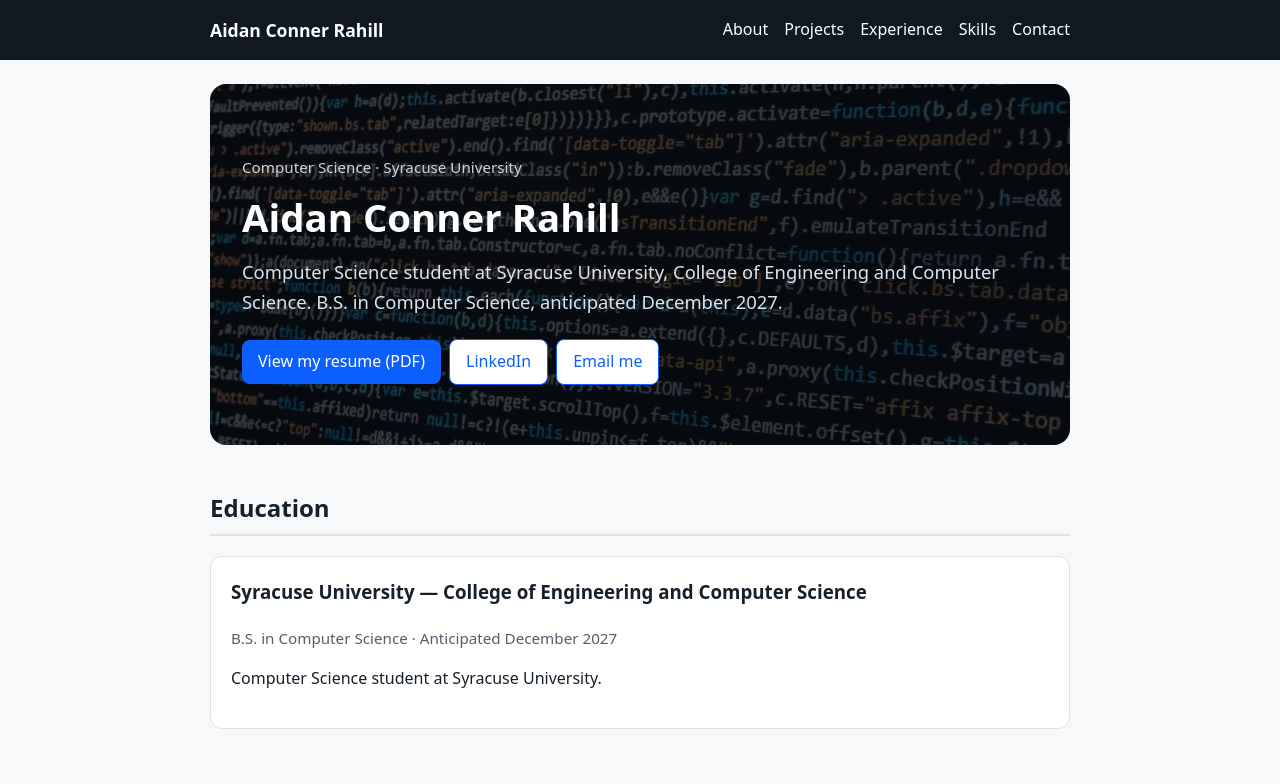
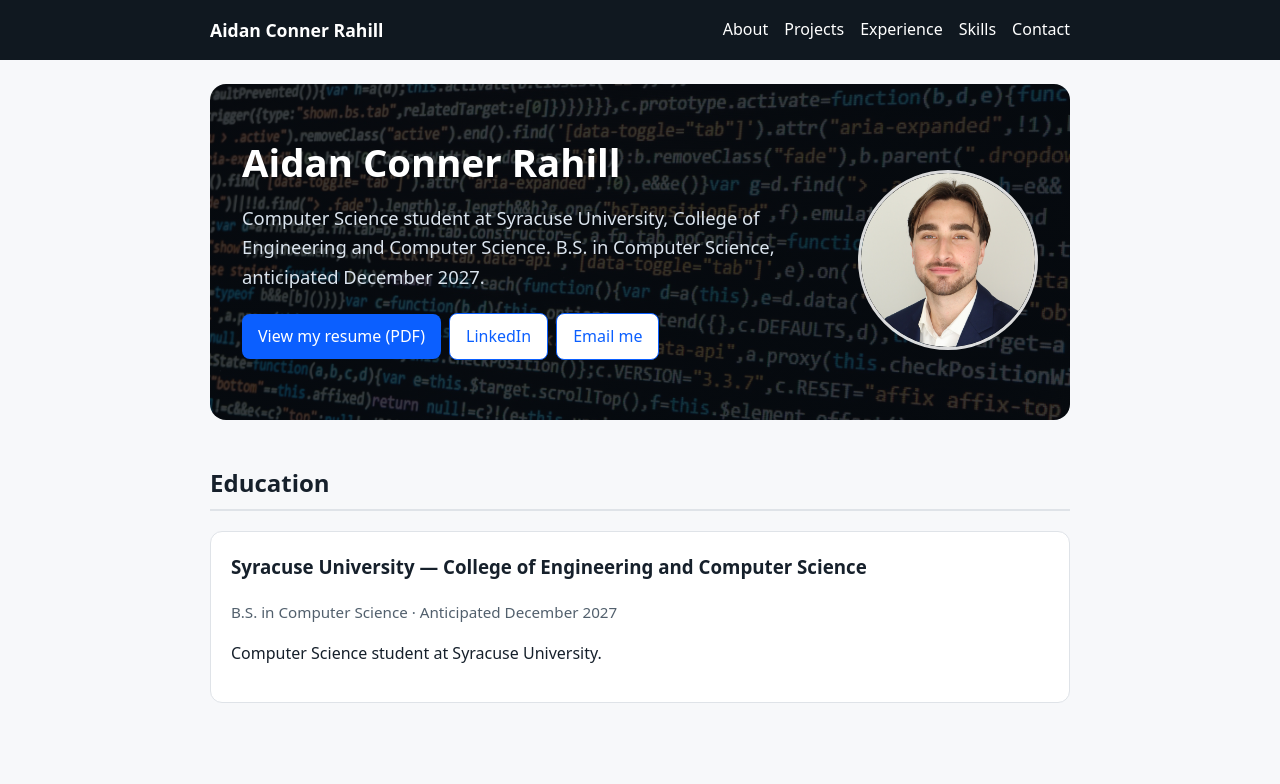
Before and after one commit to aidanrahill/aidanrahill.github.io, a plain HTML site: page index.html in a window 1280 px wide. Shown: the top 784 px of the page. Drawn offline with Linux system fonts and the light colour scheme.

Commit message:
Add headshot to hero, remove Syracuse meta line

```diff
--- a/index.html
+++ b/index.html
@@ -16,10 +16,12 @@ nav{display:flex;flex-wrap:wrap;gap:1rem;align-items:center;justify-content:spac
 nav strong{font-size:1.1rem}
 nav a{color:#fff;text-decoration:none;margin-left:1rem}
 nav a:hover{text-decoration:underline}
-.hero{padding:3.5rem 2rem 2.5rem;margin-top:1.5rem;border-radius:1rem;color:#fff;background:#101820;background-image:linear-gradient(rgba(7,12,18,.80),rgba(7,12,18,.80)),url("heading-bg.jpg");background-size:cover;background-position:center;background-repeat:no-repeat}
-.hero h1{font-size:2.4rem;line-height:1.15;margin:.2rem 0}
+.hero{display:flex;align-items:center;justify-content:space-between;gap:2rem;padding:3.5rem 2rem 2.5rem;margin-top:1.5rem;border-radius:1rem;color:#fff;background:#101820;background-image:linear-gradient(rgba(7,12,18,.80),rgba(7,12,18,.80)),url("heading-bg.jpg");background-size:cover;background-position:center;background-repeat:no-repeat}
+.hero h1{font-size:2.4rem;line-height:1.15;margin:0 0 .2rem}
 .hero p.lede{font-size:1.15rem;color:#dbe4ee}
-  .hero .meta{color:#cbd5e1}
+.hero-text{flex:1;min-width:0}
+.hero-photo{width:180px;height:180px;border-radius:50%;object-fit:cover;flex-shrink:0;border:3px solid rgba(255,255,255,.85)}
+@media (max-width:640px){.hero-photo{width:120px;height:120px}.hero{gap:1rem}}
 .btn{display:inline-block;background:var(--accent);color:#fff;padding:.6rem 1rem;border-radius:.5rem;text-decoration:none;margin:.25rem .5rem .25rem 0}
 .btn.secondary{background:#fff;color:var(--accent);border:1px solid var(--accent)}
 section{padding:1.5rem 0;scroll-margin-top:80px}
@@ -40,10 +42,12 @@ a{color:var(--accent)}
 </header>
 <main class="wrap">
 <section class="hero" id="about">
-<p class="meta">Computer Science &middot; Syracuse University</p>
+<div class="hero-text">
 <h1>Aidan Conner Rahill</h1>
 <p class="lede">Computer Science student at Syracuse University, College of Engineering and Computer Science. B.S. in Computer Science, anticipated December 2027.</p>
 <p><a class="btn" href="Aidan_C_Rahill_resume.pdf">View my resume (PDF)</a><a class="btn secondary" href="https://www.linkedin.com/in/aidancrahill/">LinkedIn</a><a class="btn secondary" href="mailto:aidancrahill@gmail.com">Email me</a></p>
+</div>
+<img class="hero-photo" src="headshot.png" alt="Professional headshot of Aidan Conner Rahill">
 </section>
 <section id="education">
 <h2>Education</h2>
```
